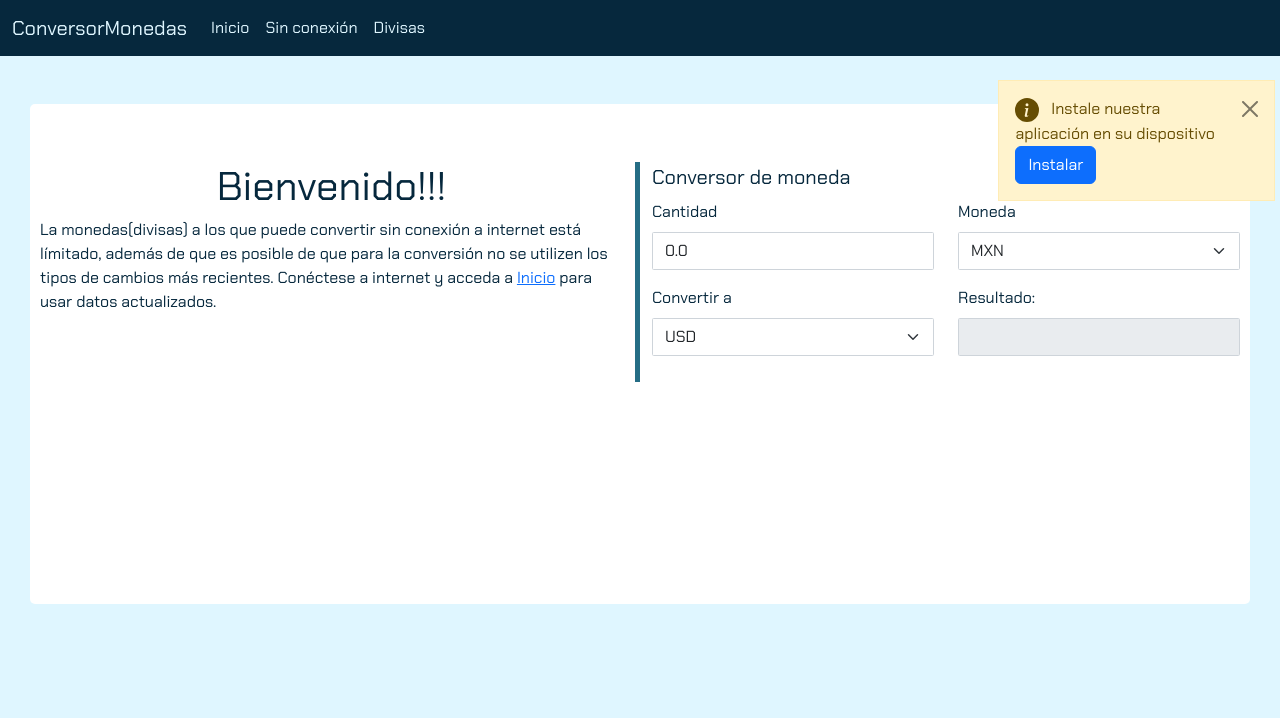
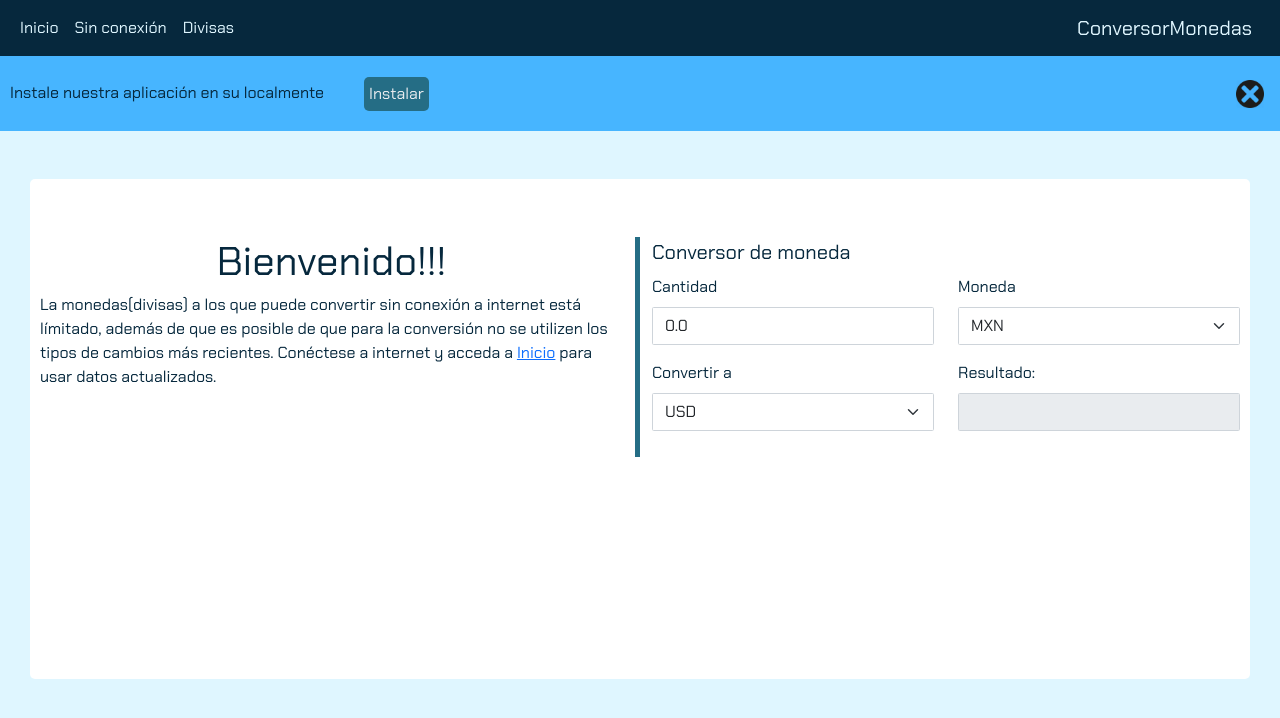
Before and after one commit to jcarlosMariscal/conversorMonedas, a plain HTML site: page conversion.html in a window 1280 px wide. Drawn offline with Linux system fonts and the light colour scheme.

Commit message:
nuevo diseño

```diff
--- a/conversion.html
+++ b/conversion.html
@@ -4,7 +4,7 @@
     <meta charset="UTF-8" />
     <meta http-equiv="X-UA-Compatible" content="IE=edge" />
     <meta name="viewport" content="width=device-width, initial-scale=1.0" />
-    <meta name="theme-color" content="#086e2a" />
+    <meta name="theme-color" content="#256D85" />
     <link rel="stylesheet icon" href="icons/icon.png" />
     <link rel="stylesheet" href="css/bootstrap.css" />
     <link rel="stylesheet" href="css/style.css" />
@@ -14,7 +14,7 @@
   </head>
   <body>
     <nav class="navbar navbar-expand-lg bg-color navbar-color">
-      <div class="container-fluid">
+      <div class="container-fluid container-header">
         <a class="navbar-brand" href="#">ConversorMonedas</a>
         <button
           class="navbar-toggler"
@@ -49,41 +49,17 @@
         </div>
       </div>
     </nav>
-    <svg xmlns="http://www.w3.org/2000/svg" style="display: none">
-      <symbol id="info-fill" fill="currentColor" viewBox="0 0 16 16">
-        <path
-          d="M8 16A8 8 0 1 0 8 0a8 8 0 0 0 0 16zm.93-9.412-1 4.705c-.07.34.029.533.304.533.194 0 .487-.07.686-.246l-.088.416c-.287.346-.92.598-1.465.598-.703 0-1.002-.422-.808-1.319l.738-3.468c.064-.293.006-.399-.287-.47l-.451-.081.082-.381 2.29-.287zM8 5.5a1 1 0 1 1 0-2 1 1 0 0 1 0 2z"
-        />
-      </symbol>
-    </svg>
+    <div class="col" id="msjPersonalizado">
+      <div class="instalar-app">
+        <p>Instale nuestra aplicación en su localmente</p>
+        <a id="instalar" href="#" class="btn-instalar">Instalar</a>
+      </div>
+      <button class="cerrarMsj" id="cerrarMsj">
+        <img src="./icons/cerrar.png" alt="" />
+      </button>
+    </div>
     <main class="mt-5">
       <div class="seccion">
-        <div class="row">
-          <div class="col" id="msjPersonalizado">
-            <div
-              class="alert alert-warning alert-dismissible fade show personalizar"
-              role="alert"
-            >
-              <svg
-                class="bi flex-shrink-0 me-2"
-                width="24"
-                height="24"
-                role="img"
-                aria-label="Info:"
-              >
-                <use xlink:href="#info-fill" />
-              </svg>
-              Instale nuestra aplicación en su dispositivo <br />
-              <a id="instalar" href="#" class="btn btn-primary">Instalar</a>
-              <button
-                type="button"
-                class="btn-close"
-                data-bs-dismiss="alert"
-                aria-label="Close"
-              ></button>
-            </div>
-          </div>
-        </div>
         <section class="row mt-5">
           <div class="col-md-6 col-sm-12 aplicacion">
             <div class="title text-center">
--- a/conversion.js
+++ b/conversion.js
@@ -66,14 +66,20 @@ d.addEventListener("DOMContentLoaded", (e) => {
   if (cantidad) cantidad.addEventListener("input", hacerConversion);
 
   // ------------------------ BOTÓN DE INSTALACIÓN Y NOTIFICACIONES -------------------
+  const msjPersonalizado = document.getElementById("msjPersonalizado");
+  const btnInstalar = document.getElementById("instalar");
+  const cerrarMsj = document.getElementById("cerrarMsj");
+  cerrarMsj.addEventListener("click", (e) => {
+    e.preventDefault();
+    msjPersonalizado.classList.add("ocultar");
+  });
   let eventoPrompt;
   window.addEventListener("beforeinstallprompt", (e) => {
     e.preventDefault();
     eventoPrompt = e;
   });
-  const btnInstalar = document.getElementById("instalar");
   btnInstalar.addEventListener("click", (e) => {
-    btnInstalar.style.display = "none";
+    msjPersonalizado.style.display = "none";
     eventoPrompt.prompt();
     eventoPrompt.userChoice.then((choiceResult) => {
       if (choiceResult.outcome === "accepted") {
--- a/css/style.css
+++ b/css/style.css
@@ -21,15 +21,65 @@ body {
   left: 85%;
   z-index: 999;
 } */
+.container-header {
+  display: flex;
+  flex-direction: row-reverse;
+  justify-content: space-between;
+}
 .personalizar {
   position: fixed;
   left: 78%;
   top: 10%;
   z-index: 999;
   margin-right: 5px;
-  /* background-color: orange; */
-  /* color: white; */
-  /* text-align: center; */
+}
+#msjPersonalizado {
+  background-color: #47b5ff;
+  padding: 10px;
+  display: flex;
+  justify-content: space-between;
+  align-items: center;
+}
+.instalar-app {
+  display: flex;
+  gap: 20px;
+  align-items: center;
+  /* align-content: center; */
+  /* justify-items: center; */
+  /* justify-content: center; */
+  /* background-color: aqua; */
+}
+.instalar-app p {
+  margin-top: 15px;
+}
+.cerrarMsj {
+  width: 40px;
+  height: 30px;
+  outline: none;
+  background-color: transparent;
+  border: none;
+}
+.cerrarMsj img {
+  width: 100%;
+  height: 100%;
+  object-fit: cover;
+}
+.btn-instalar {
+  margin-left: 20px;
+  background-color: #256d85;
+  padding: 5px;
+  border-radius: 5px;
+  text-decoration: none;
+  color: #e9ecef;
+}
+.ocultar {
+  transition: all 0.5s ease-in-out;
+  display: none;
+}
+.btn-instalar:hover {
+  transition: all 0.5s ease-in-out;
+  background-color: #06283d;
+  color: #e9ecef;
 }
 .nav-link,
 .navbar-brand {
```
Also changed, not shown: index.html (+9 -37 lines), index.js (+7 -2 lines), informacion.html (+11 -35 lines), offline.html (+2 -2 lines), icons/cerrar.png (added), icons/close.svg (added), manifest.webmanifest.
